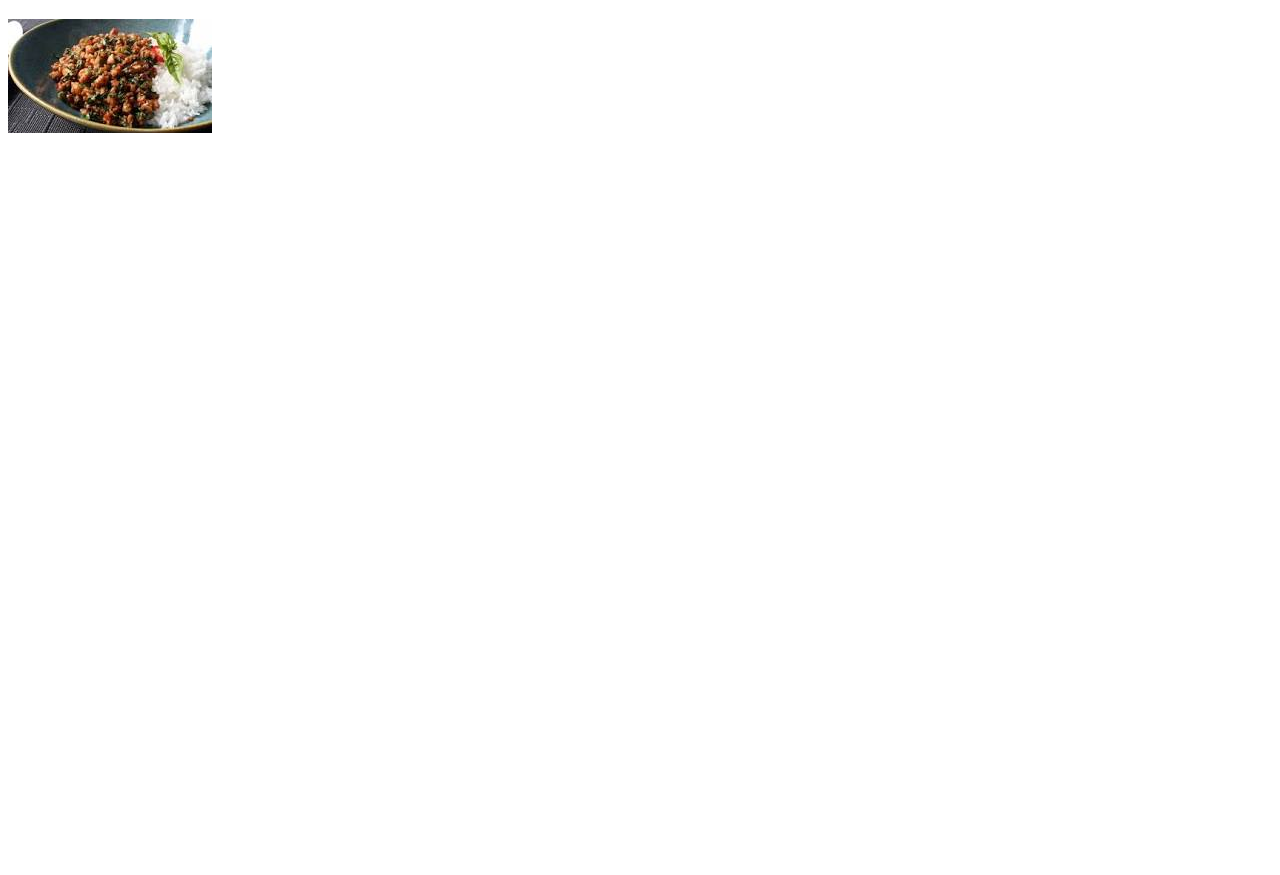
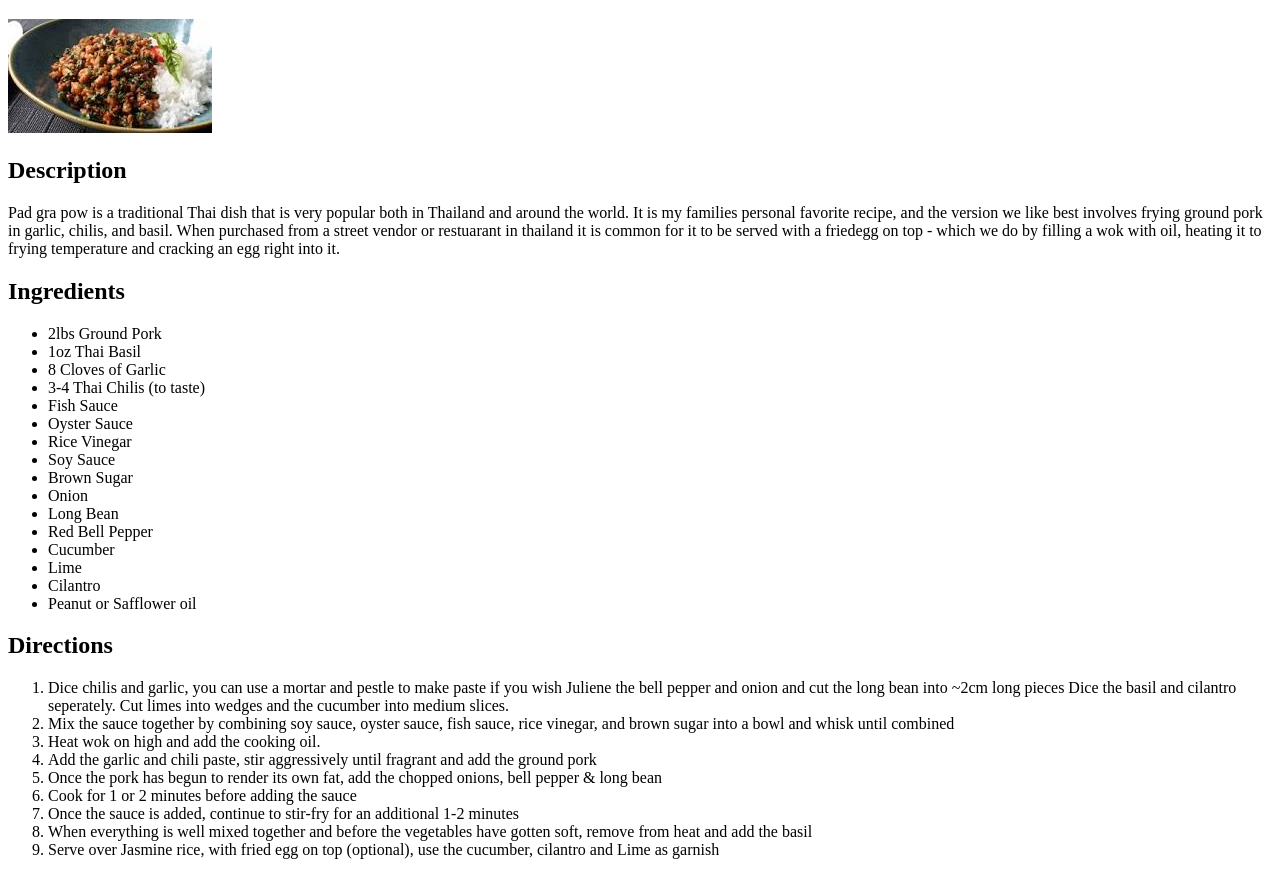
Before and after one commit to digitalmarketingtheodin/odin-recipes, a plain HTML site: page recipes/pad-gra-pow.html in a window 1280 px wide. Shown: the part 61-936 px from the top of the page. Before the commit the page ends 800 px from the top, so only its background shows below. Drawn offline with Linux system fonts and the light colour scheme.

Commit message:
Added ingredients and directions to pad gra pow recipe

```diff
--- a/recipes/pad-gra-pow.html
+++ b/recipes/pad-gra-pow.html
@@ -9,7 +9,74 @@
         <body>
             <h1>Pad Gra Pow</h1>
                 <img src="../images/download.jpeg">
+            <h2>Description</h2>
+                <p>
+                    Pad gra pow is a traditional Thai dish that is very popular both in Thailand and around the world.
+                    It is my families personal favorite recipe, and the version we like best involves frying ground pork in
+                    garlic, chilis, and basil.
 
+                    When purchased from a street vendor or restuarant in thailand it is common for it to be served with a
+                    friedegg on top - which we do by filling a wok with oil, heating it to frying temperature and cracking an
+                    egg right into it.
+                </p>
+            <h2>Ingredients</h2>
+                <p>
+                    <ul>
+                        <li>2lbs Ground Pork</li>
+                        <li>1oz Thai Basil</li>
+                        <li>8 Cloves of Garlic</li>
+                        <li>3-4 Thai Chilis (to taste)</li>
+                        <li>Fish Sauce</li>
+                        <li>Oyster Sauce</li>
+                        <li>Rice Vinegar</li>
+                        <li>Soy Sauce</li>
+                        <li>Brown Sugar</li>
+                        <li>Onion</li>
+                        <li>Long Bean</li>
+                        <li>Red Bell Pepper</li>
+                        <li>Cucumber</li>
+                        <li>Lime</li>
+                        <li>Cilantro</li>
+                        <li>Peanut or Safflower oil</li>
+
+
+                    </ul>
+
+
+
+                </p>
+
+            <h2>Directions</h2>
+                <p>
+                    <ol>
+                        <li>Dice chilis and garlic, you can use a mortar and pestle to make paste if you wish
+                            Juliene the bell pepper and onion and cut the long bean into ~2cm long pieces
+                            Dice the basil and cilantro seperately. Cut limes into wedges and the cucumber into medium
+                            slices.
+                        </li>
+                        <li>Mix the sauce together by combining soy sauce, oyster sauce, fish sauce, rice vinegar, and
+                            brown sugar into a bowl and whisk until combined
+                        </li>
+                        <li>Heat wok on high and add the cooking oil.</li>
+                        <Li>Add the garlic and chili paste, stir aggressively until fragrant and add the ground pork</Li>
+                        <li>Once the pork has begun to render its own fat, add the chopped onions, bell pepper & long bean</li>
+                        <li>Cook for 1 or 2 minutes before adding the sauce</li>
+                        <li>Once the sauce is added, continue to stir-fry for an additional 1-2 minutes</li>
+                        <li>When everything is well mixed together and before the vegetables have gotten soft, remove
+                            from heat and add the basil
+                        </li>
+                        <li>Serve over Jasmine rice, with fried egg on top (optional), use the cucumber, cilantro and Lime
+                            as garnish
+                        </li>
+
+
+
+
+                    </ol>
+
+
+
+                </p>
 
         </body>
 
```
